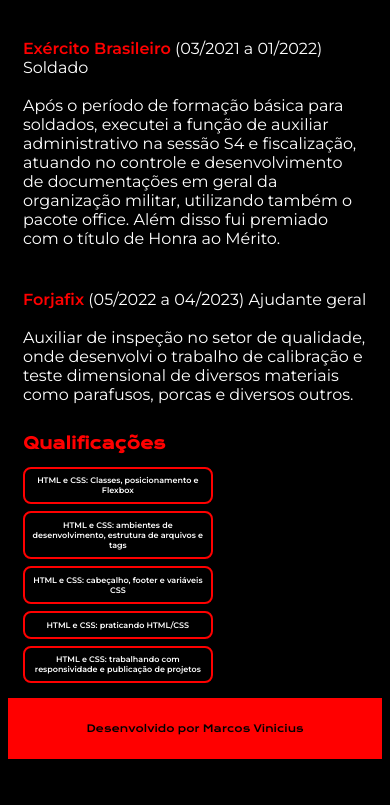
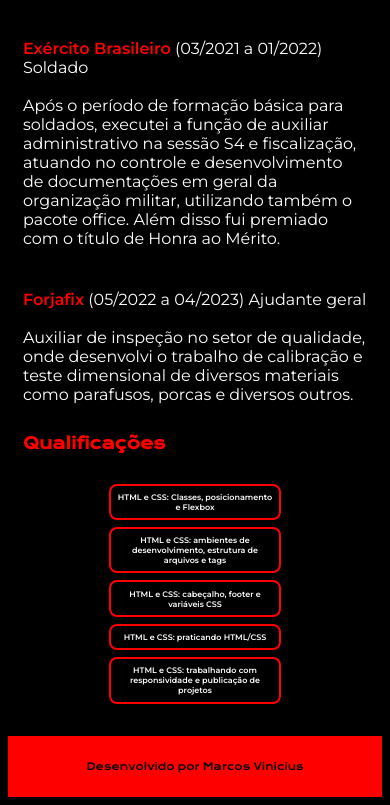
Before and after one commit to ViniciusV4/portifolio, a plain HTML site: page curriculum.html in a window 390 px wide. Shown: the part 557-1362 px from the top of the page. Before the commit the page ends 1324 px from the top, so only its background shows below. Drawn offline with nearby package versions, Linux system fonts and the light colour scheme.

Commit message:
Add files via upload

```diff
--- a/style/style.css
+++ b/style/style.css
@@ -281,6 +281,8 @@ color: var(--color-tertiary);
         gap: 7px;
         display: flex;
         flex-direction: column;
+        align-items: center;
+        margin: 5%;
     }
 
     .baseboard {
```
